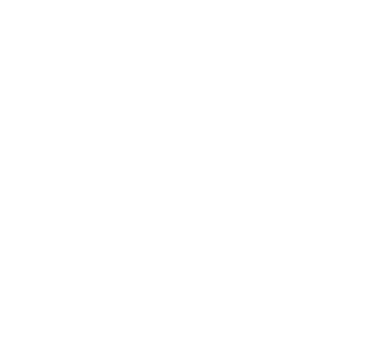
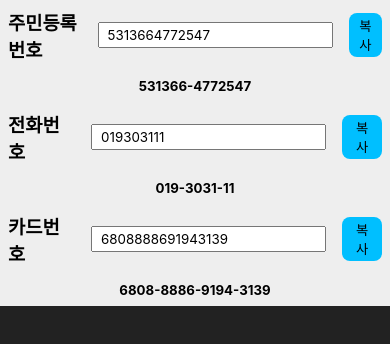
Before and after one commit to Teiming/random-value-gen, a React (Vite) app: page / in a window 390 px wide. Shown: the top 344 px of the page. Built offline with nearby package versions, Linux system fonts and the light colour scheme.

Commit message:
feat: implement random value generation and UI for ID, phone, and card numbers

```diff
--- a/index.html
+++ b/index.html
@@ -1,5 +1,5 @@
 <!doctype html>
-<html lang="en">
+<html>
   <head>
     <meta charset="utf-8" />
     <meta name="viewport" content="viewport-fit=cover, width=device-width, initial-scale=1.0" />
--- a/src/App.tsx
+++ b/src/App.tsx
@@ -1,3 +1,61 @@
+const card = Math.floor((4 + 3 * Math.random()) * 10 ** 15)
+const card_ = `${String(card).slice(0, 4)}-${String(card).slice(4, 8)}-${String(card).slice(8, 12)}-${String(card).slice(12)}`
+const id = Math.floor(Math.random() * 10 ** 13)
+const id_ = `${String(id).slice(0, 6)}-${String(id).slice(6)}`
+const phone = Math.floor(Math.random() * 10 ** 9)
+const phone_ = `01${String(phone).slice(0, 1)}-${String(phone).slice(1, 5)}-${String(phone).slice(5)}`
+
+const copy = (str: string) => {
+  navigator.clipboard.writeText(str)
+}
+
 export default function App() {
-  return <div></div>
+  return (
+    <>
+      <main>
+        <div>
+          <h3>주민등록번호</h3>
+          <input type="text" inputMode="numeric" value={id} />
+          <button
+            onClick={() => {
+              copy(String(id))
+            }}
+          >
+            복사
+          </button>
+        </div>
+        <div>
+          <h5>{id_}</h5>
+        </div>
+        <div>
+          <h3>전화번호</h3>
+          <input type="number" value={'01' + phone} />
+          <button
+            onClick={() => {
+              copy(String('01' + phone))
+            }}
+          >
+            복사
+          </button>
+        </div>
+        <div>
+          <h5>{phone_}</h5>
+        </div>
+        <div>
+          <h3>카드번호</h3>
+          <input type="number" value={card} />
+          <button
+            onClick={() => {
+              copy(String(card))
+            }}
+          >
+            복사
+          </button>
+        </div>
+        <div>
+          <h5>{card_}</h5>
+        </div>
+      </main>
+    </>
+  )
 }
--- a/src/index.css
+++ b/src/index.css
@@ -0,0 +1,34 @@
+* {
+  margin: 0;
+  padding: 0;
+  box-sizing: border-box;
+  font-family: -apple-system, sans-serif;
+}
+:root {
+  background-color: #222;
+}
+main {
+  max-width: 25rem;
+  margin: auto;
+  background-color: #eee;
+  div {
+    padding: 0.5rem;
+    display: flex;
+    align-items: center;
+    gap: 1rem;
+  }
+}
+input,
+button {
+  padding: 0.2rem 0.5rem;
+}
+button {
+  margin-left: auto;
+  background-color: deepskyblue;
+  border-radius: 0.5rem;
+  border: none;
+}
+h5 {
+  width: 100%;
+  text-align: center;
+}
--- a/vite.config.ts
+++ b/vite.config.ts
@@ -1,9 +1,16 @@
 import react, { reactCompilerPreset } from '@vitejs/plugin-react'
 import babel from '@rolldown/plugin-babel'
 import { defineConfig } from 'vite'
+import { readFileSync } from 'fs'
 
 // https://vite.dev/config/
 export default defineConfig({
   plugins: [react(), babel({ presets: [reactCompilerPreset()] })],
   base: '/random-value-gen/',
+  server: {
+    https: {
+      cert: readFileSync('./https/dev.crt'),
+      key: readFileSync('./https/dev.key'),
+    },
+  },
 })
```
Also changed, not shown: 1 other file (tests, documents, lock files or other folders).
